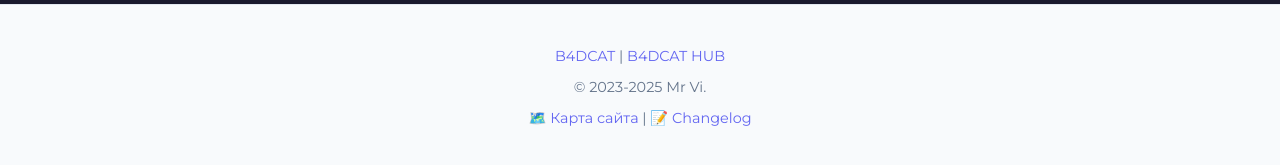
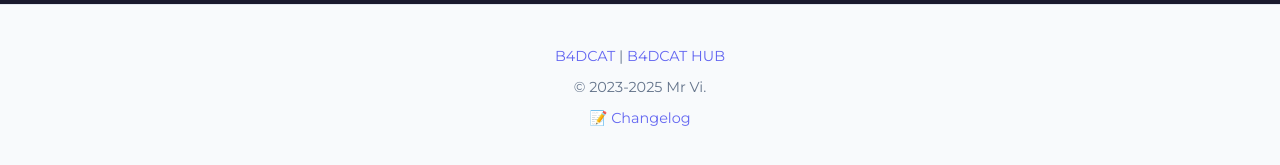
Before and after one commit to mrvi0/mrvi0.github.io, a Jekyll site: the page built from changelog.md, in a window 1280 px wide and 900 px high, scrolled down 188 px. Shown: the part 730-895 px from the top of the window. Built offline with Jekyll 4.4.1, drawn with Linux system fonts in a browser that asks for light colours; some of the changed text lies outside the part shown.

Commit message:
feat: update navigation and remove unused sections
- Remove wiki, tasks, and projects links from navigation
- Update search data to exclude removed sections
- Remove sitemap link from footer
- Keep only main page and utilities navigation
- Update search functionality for current site structure
- Simplify navigation to focus on core utilities

```diff
--- a/_includes/navigation.html
+++ b/_includes/navigation.html
@@ -7,9 +7,6 @@
         <div class="nav-links">
             <a href="/" class="nav-link">🏠 Главная</a>
             <a href="/utilities/" class="nav-link">🚀 Утилиты</a>
-            <a href="/wiki/" class="nav-link">📚 Вики</a>
-            <a href="/tasks/" class="nav-link">📝 Задачи</a>
-            <a href="/projects/" class="nav-link">💡 Проекты</a>
         </div>
 
         <div class="nav-search">
--- a/_layouts/default.html
+++ b/_layouts/default.html
@@ -87,7 +87,7 @@
             <!-- Стандартное содержимое футера  -->
             <p>{{ site.telegram | markdownify }}</p>
             <p>© 2023-{{ site.time | date: '%Y' }} {{ site.author | default: "Твое Имя/Ник" }}.</p>
-            <p><a href="/sitemap.html">🗺️ Карта сайта</a> | <a href="/changelog/">📝 Changelog</a></p>
+            <p><a href="/changelog/">📝 Changelog</a></p>
         </div>
     </footer>
 
```
Also changed, not shown: other parts of _includes/navigation.html (+1 -4 lines).
